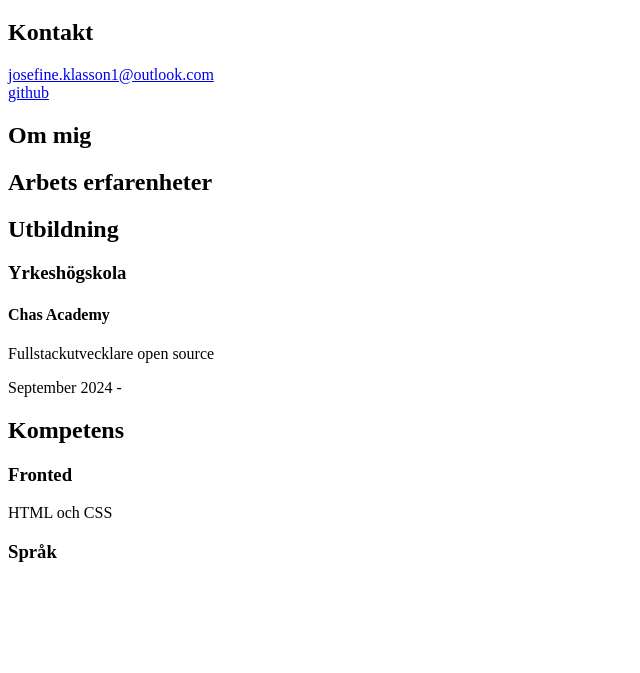
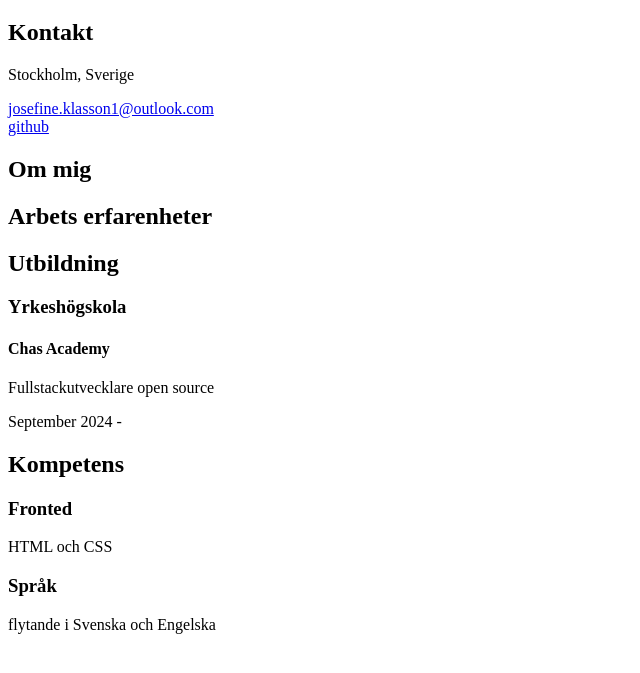
Before and after one commit to chas-academy/u02-cv-portfolio-jossan93, a plain HTML site: page josefine_cv.html in a window 1280 px wide. Shown: the part 61-734 px from the top of the page, without its empty margins (0-640 px from the left). Drawn offline with Linux system fonts and the light colour scheme.

Commit message:
fyller i section

```diff
--- a/josefine_cv.html
+++ b/josefine_cv.html
@@ -10,6 +10,7 @@
     <h1>Josefine Klasson</h1>
     <section>
         <h2>Kontakt</h2>
+        <p>Stockholm, Sverige</p>
         <a href="josefine.klasson1@outlook.com">josefine.klasson1@outlook.com</a>
         <br>
         <a href="https://github.com/jossan93">github</a>
@@ -32,6 +33,7 @@
         <h3>Fronted</h3>
         <p>HTML och CSS</p>
         <h3>Språk</h3>
+        <p>flytande i Svenska och Engelska</p>
     </section>
 </body>
 </html>
```
